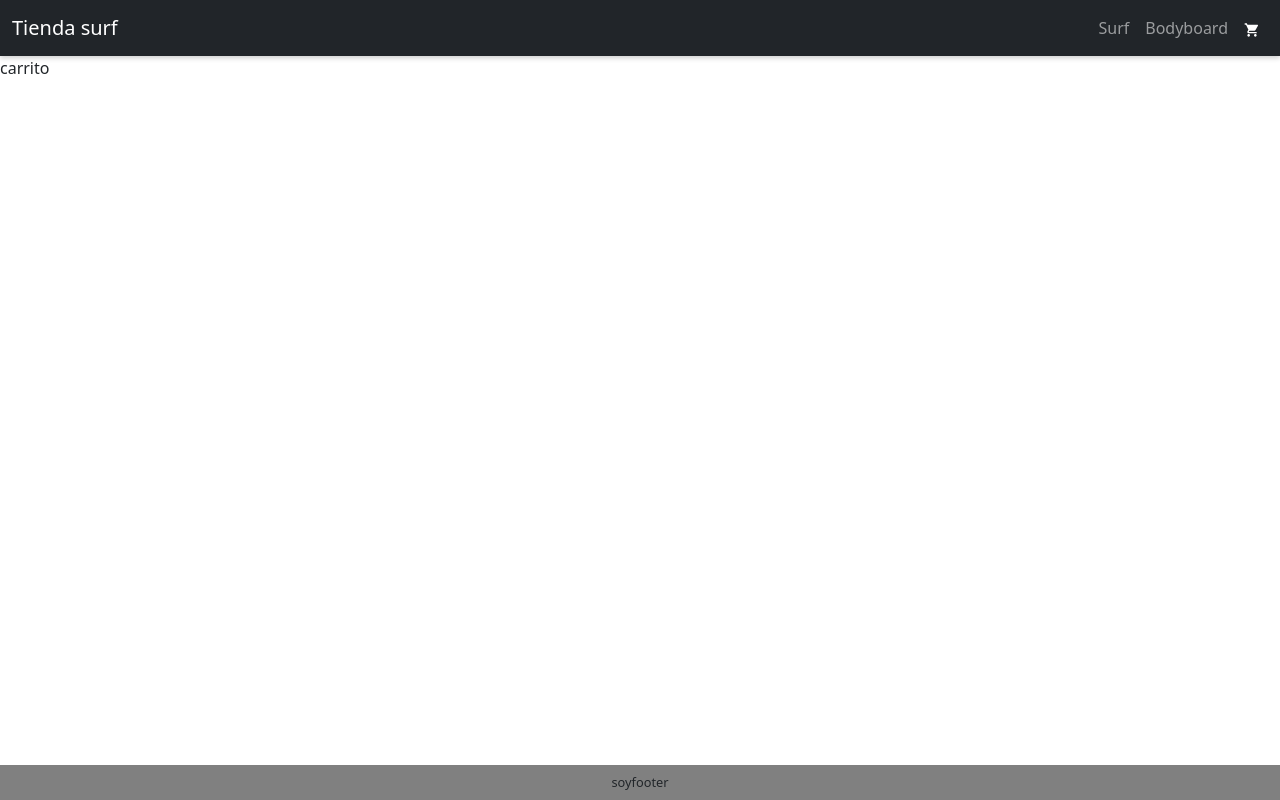
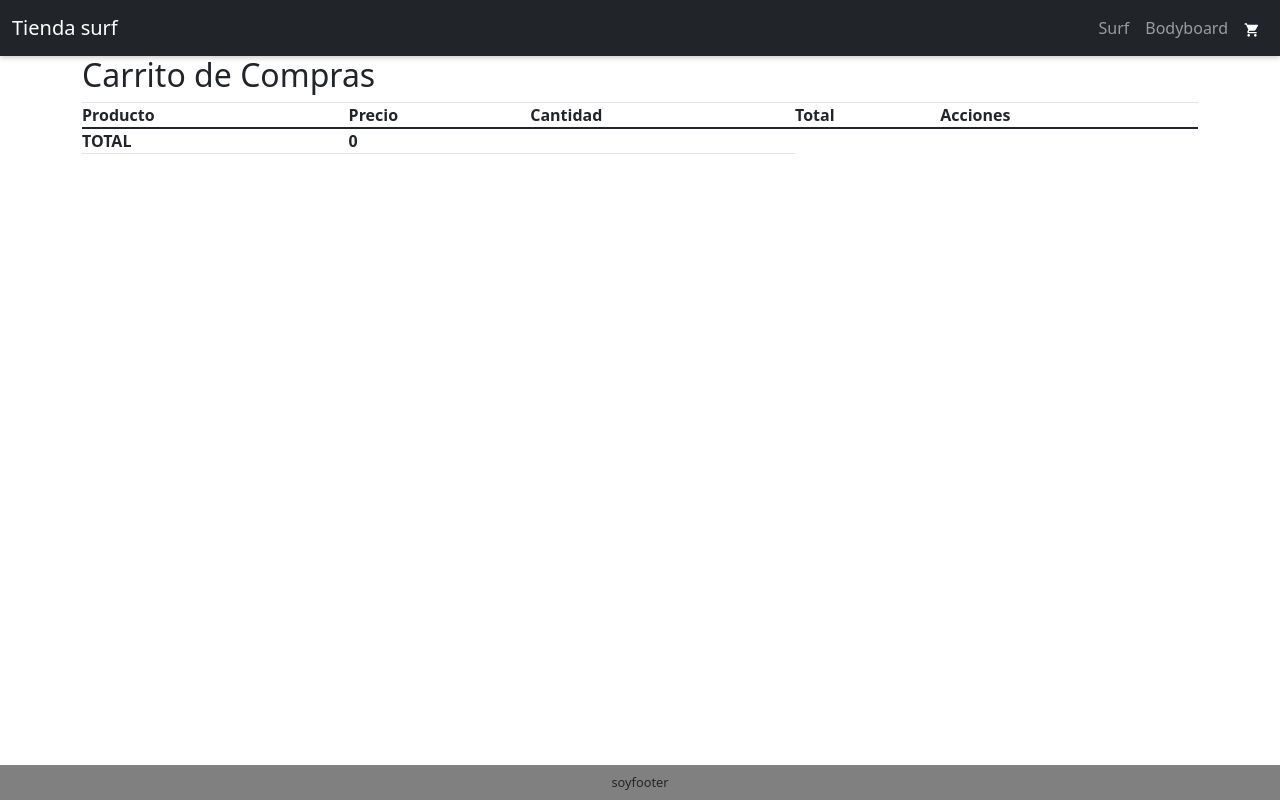
Before and after one commit to juanfedileo/proyecto-coder, a React (Create React App) app: page /carrito in a window 1280 px wide. Built offline with nearby package versions, Linux system fonts and the light colour scheme.

Commit message:
Clase 10 Desafio 8

```diff
--- a/src/App.js
+++ b/src/App.js
@@ -3,10 +3,13 @@ import Footer from './components/Footer';
 import Main from './components/ItemListContainer';
 import ItemDetailContainer from './components/ItemDetailContainer';
 import { BrowserRouter, Route, Routes } from 'react-router-dom';
+import { ToastContainer } from 'react-toastify'
+import CartContext from './components/CartContext'
+import Cart from './components/Cart';
 
 function App() {
     return (
-
+        <CartContext>
         <BrowserRouter>
             <NavBar />
 
@@ -15,12 +18,13 @@ function App() {
                 <Route path="/" element={<Main nombre="Juan" apellido="Di Leo"/>}/>
                 <Route path="/categoria/:categoryId" element={<Main nombre="Juan" apellido="Di Leo"/>}/>
                 <Route path="/item/:itemId" element={<ItemDetailContainer/>} />
-                <Route path="/carrito" element={<div>carrito</div>}/>
+                <Route path="/carrito" element={<Cart />}/>
             </Routes>
             </section>
             <Footer/>
+            <ToastContainer position="bottom-right" />
         </BrowserRouter>
-
+        </CartContext>
     );
 }
 
--- /dev/null
+++ b/src/components/Cart.js
@@ -0,0 +1,51 @@
+import React from 'react'
+import { useContext } from 'react'
+import { Link } from 'react-router-dom'
+import { CartContext } from './CartContext'
+import { Table, Button } from 'react-bootstrap'
+
+const Cart = () => {
+
+    let total = 0;
+    const {cartItems, removeItem} = useContext(CartContext);
+
+  return (
+    <div className='container carrito'>
+        <h2>Carrito de Compras</h2>
+        <Table striped bordered hover>
+            <tr>
+                <th>Producto</th>
+                <th>Precio</th>
+                <th>Cantidad</th>
+                <th>Total</th>
+                <th>Acciones</th>
+            </tr>
+            {cartItems.map((p) => {
+                total += p.price * p.cant;
+                return (
+                    <tr>
+                        <td>
+                            <Link to={`/item/${p.id}/`}>
+                                {p.name}
+                            </Link>
+                        </td>
+                        <td>{p.price.toLocaleString('es')}</td>
+                        <td>{p.cant}</td>
+                        <td>{(p.price * p.quantity)}</td>
+                        <td>
+                        <button onClick={() => { removeItem(p.id) }}>Eliminar</button><Link to={`/item/${p.id}/`}>Ver</Link>
+                        </td>
+                    </tr>
+                )
+                })}
+            <tr>
+                <th>TOTAL</th>
+                <th>{total}</th>
+                <th></th>
+            </tr>
+        </Table>
+    </div>
+  )
+}
+
+export default Cart
--- /dev/null
+++ b/src/components/CartContext.js
@@ -0,0 +1,64 @@
+import React from 'react'
+import { toast, Flip } from 'react-toastify'
+import { useState, useEffect, createContext } from 'react'
+import { Toast } from 'bootstrap'
+import productsJson from './productsJson'
+
+export const CartContext = createContext()
+const CartProvider = ({ children }) => {
+    const { Provider } = CartContext
+    const [ products, setProducts ] = useState([])
+    const [ cartItems, setCartItems ] = useState([])
+    const [ categories, setCategories ] = useState([])
+
+    const clear = () => setCartItems([])
+    const isInCart = (array, itemId) => array.findIndex(e => e.id == itemId)
+    const removeItem = (itemId) => setCartItems(cartItems.filter(p => p.id != itemId))
+    const addItem = (item, quantity) => {
+        let _products = products.slice()
+        let _cartItems = cartItems.slice()
+        _products[isInCart(_products, item.id)].stock -= quantity
+        if(isInCart(_cartItems, item.id) + 1)
+        _cartItems[isInCart(_cartItems, item.id)].quantity += quantity
+        else{
+            _cartItems.push(item)
+            _cartItems[isInCart(_cartItems, item.id)].quantity = quantity
+        }
+        setProducts(_products)
+        setCartItems(_cartItems)
+    }
+
+    useEffect(() => {
+        var data
+        setTimeout(() => {
+            const promesa = new Promise((res,rej) =>{
+                setTimeout(()=>{
+                    data = productsJson.products
+                  res(data)
+                },2000)
+              })
+
+              promesa
+                .then((respuestaDeLaApi)=>{
+                  setProducts(data)
+                })
+                .catch((errorDeLaApi) =>{
+                  <Toast>
+                    <Toast.Header>
+                      <img src="holder.js/20x20?text=%20" className="rounded me-2" alt="" />
+                      <strong className="me-auto">Error Api</strong>
+                    </Toast.Header>
+                    <Toast.Body>Error.</Toast.Body>
+                  </Toast>
+                })
+        }, 2000)
+    }, [])
+
+  return (
+    <Provider value={{categories, products, cartItems, addItem, removeItem, clear}}>
+            {children}
+    </Provider>
+  )
+}
+
+export default CartProvider
--- a/src/components/CartWidget.js
+++ b/src/components/CartWidget.js
@@ -1,9 +1,28 @@
 import React from 'react'
 import {MdShoppingCart} from 'react-icons/md'
+import { useContext } from 'react'
+import { Link } from 'react-router-dom'
+import { CartContext } from './CartContext'
 
 const CartWidget = () => {
+  const cartItems = useContext(CartContext);
+  const removeItem = useContext(CartContext);
+  // const { cartItems, removeItem } = useContext(CartContext)
   return (
-    <div><MdShoppingCart/></div>
+    <div>
+      <MdShoppingCart/>
+      {/* <h2>Carrito de compras</h2>
+                {cartItems.map((p) => {
+                    return (
+                        <div className="item">
+                            <button onClick={() => { removeItem(p.id) }}>X</button>
+                            <span>{p.name} ({p.quantity})</span>
+                            <h4 className="price">{p.price.toLocaleString('es-CO', { style: 'currency', currency: 'COP', minimumFractionDigits: 0, maximumFractionDigits: 0 })}</h4>
+                        </div>
+                    )
+                })}
+                <Link to="/cart/" className="button">Ir al carrito</Link> */}
+    </div>
   )
 }
 
--- a/src/components/ItemDetail.js
+++ b/src/components/ItemDetail.js
@@ -14,7 +14,8 @@ const ItemDetail = (props) => {
     if (props.stock - quantityToAdd >=0)
         props.setStock(props.stock - quantityToAdd)
     // addItem(props.product, quantityToAdd)
-    toast.success('El producto se añadió al carrito.', { theme: "colored", transition: Flip })
+    // toast.success('El producto se añadió al carrito.', { theme: "colored", transition: Flip })
+    alert('El producto se añadió al carrito.')
 }
 
   if (props.product.pid == 0)
```
